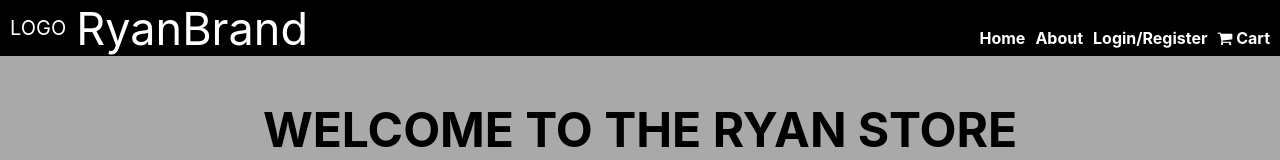
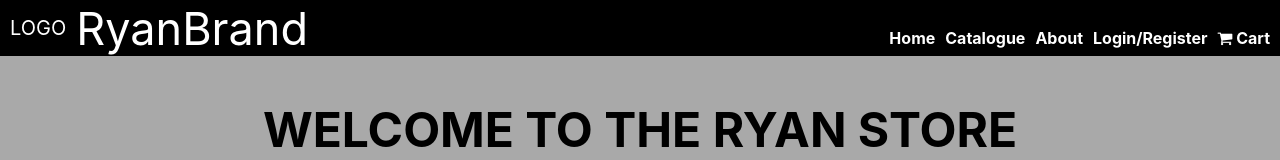
Before and after one commit to ngryan3/RyanBrand, a React (Create React App) app in the folder ryanbrand/: page / in a window 1280 px wide. Shown: the top 160 px of the page. Built offline with nearby package versions, Linux system fonts and the light colour scheme.

Commit message:
added catalogue to header and updated readme

```diff
--- a/ryanbrand/src/react-component/NavigationBar/index.js
+++ b/ryanbrand/src/react-component/NavigationBar/index.js
@@ -15,6 +15,7 @@ class NavigationBar extends React.Component {
                     <div className='navItems'>
                         <ul>
                             <li><a href='/'>Home</a></li>
+                            <li><a href='/catalogue'>Catalogue</a></li>
                             <li><a href='/about'>About</a></li>
                             <li><a href='/login'>Login/Register</a></li>
                             {/*Making catalogue as home page for testing*/}
```
Also changed, not shown: 1 other file (tests, documents, lock files or other folders).
